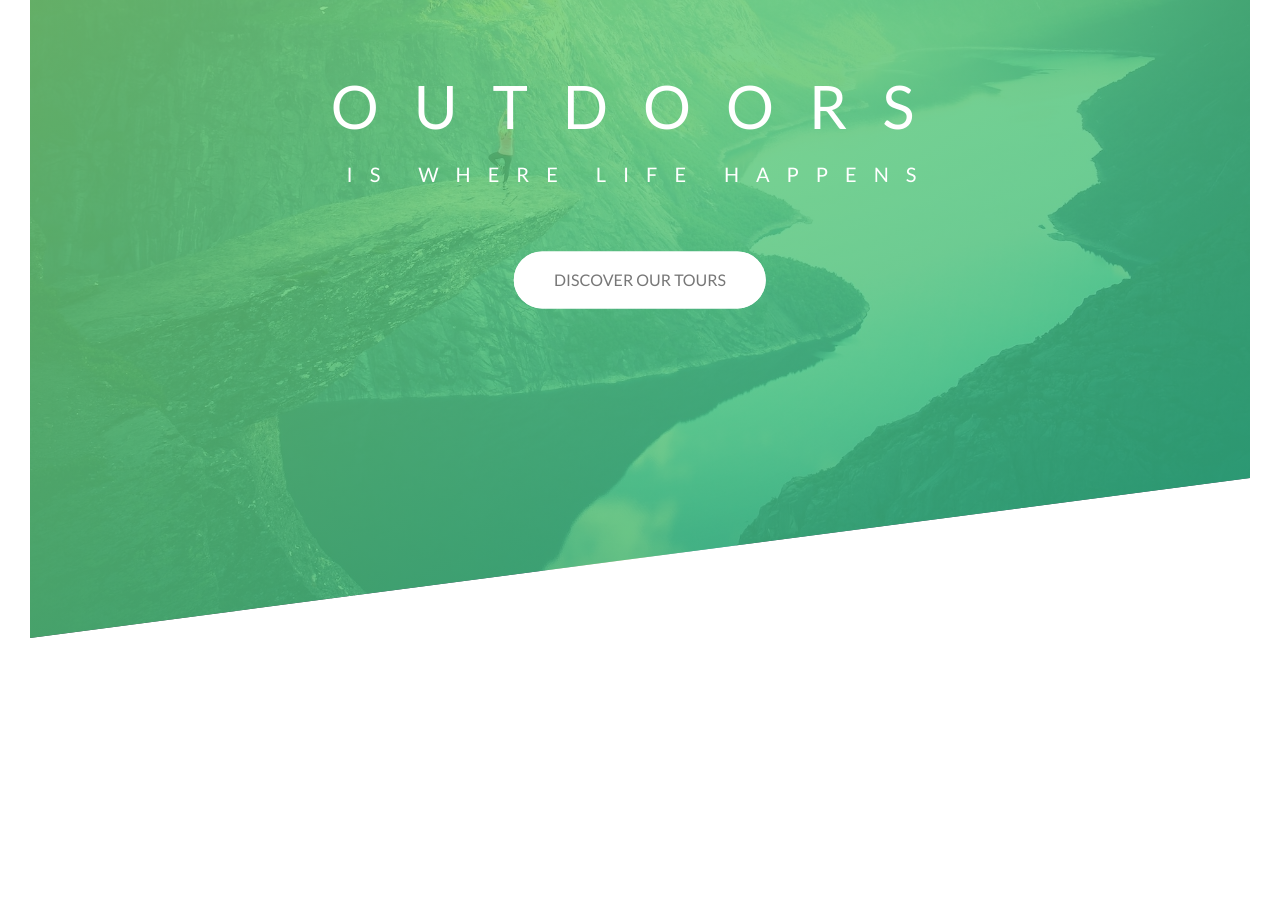
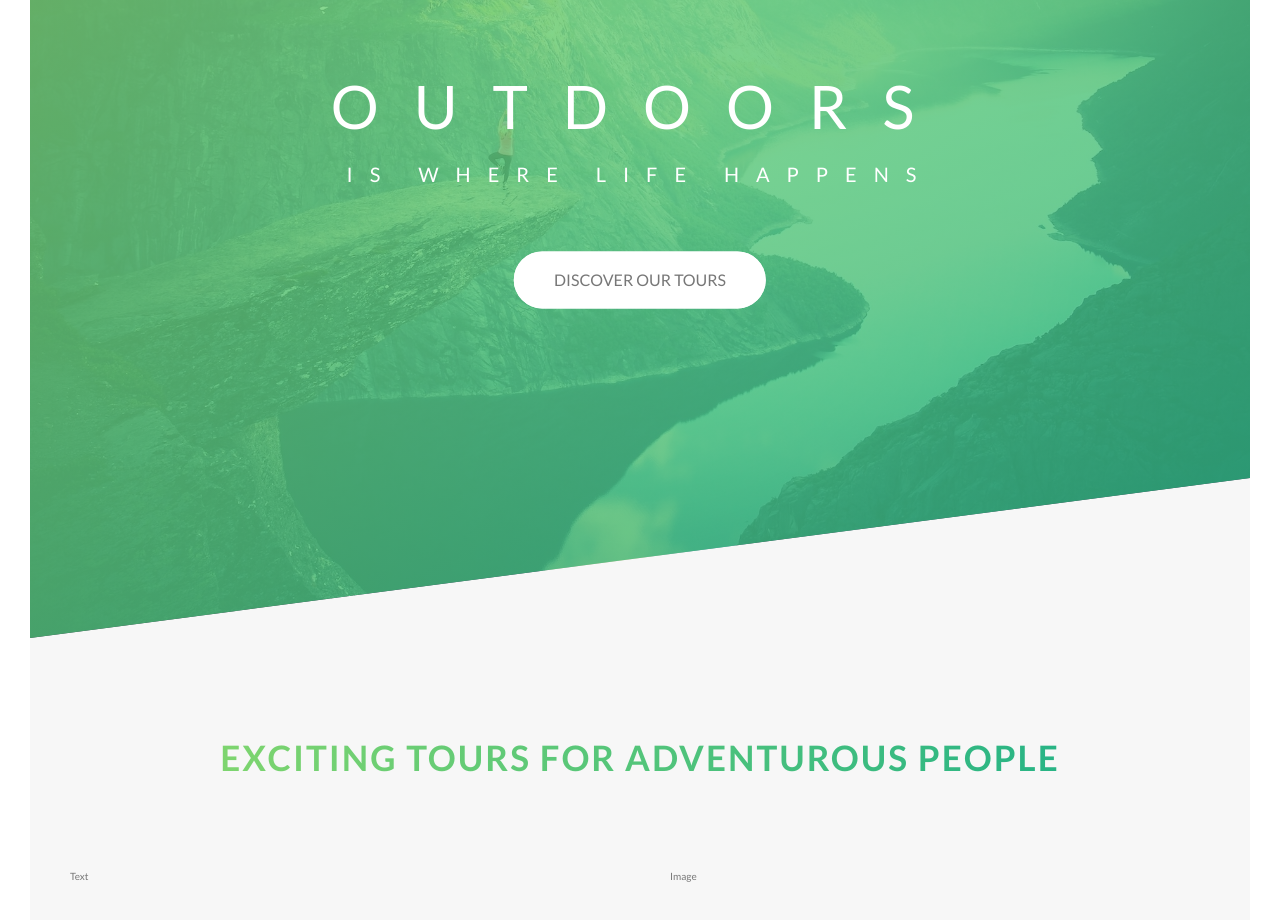
Before and after one commit to mwhitener/advanced-css-course, a website: page Natours/index.html in a window 1280 px wide. Shown: the part 152-1072 px from the top of the page. Before the commit the page ends 820 px from the top, so only its background shows below. Drawn offline with Linux system fonts and the light colour scheme.

Commit message:
starting about section

```diff
--- a/Natours/index.html
+++ b/Natours/index.html
@@ -30,6 +30,20 @@
         <a href="#" class="btn btn--white btn--animated">Discover our tours</a>
       </div>
     </header>
+    <main>
+      <section class="section-about">
+        <div class="u-center-text u-margin-bottom-8">
+          <h2 class="heading-secondary">
+            Exciting tours for adventurous people
+          </h2>
+        </div>
+
+        <div class="row">
+          <div class="col-1-of-2">Text</div>
+          <div class="col-1-of-2">Image</div>
+        </div>
+      </section>
+    </main>
     <!-- <section class="grid-test">
       <div class="row">
         <div class="col-1-of-2">Col 1 of 2</div>
--- a/Natours/sass/abstracts/_variables.scss
+++ b/Natours/sass/abstracts/_variables.scss
@@ -1,6 +1,8 @@
 $color-primary: #55c57a;
 $color-primary-light: #7ed56f;
 $color-primary-dark: #28b485;
+
+$color-gray-light-1: #f7f7f7;
 
 $color-grey-dark: #777;
 $color-white: #fff;
--- a/Natours/sass/base/_typography.scss
+++ b/Natours/sass/base/_typography.scss
@@ -35,3 +35,24 @@ body {
     animation-timing-function: ease-out;
   }
 }
+
+.heading-secondary {
+  font-size: 3.5rem;
+  text-transform: uppercase;
+  font-weight: 700;
+  display: inline-block;
+  background-image: linear-gradient(
+    to right,
+    $color-primary-light,
+    $color-primary-dark
+  );
+  -webkit-background-clip: text;
+  color: transparent;
+  letter-spacing: 0.2rem;
+  transition: all 0.2s;
+
+  &:hover {
+    transform: skewY(2deg) skewX(15deg) scale(1.1);
+    text-shadow: 0.5rem 1rem 2rem rgba($color-black, 0.2);
+  }
+}
--- a/Natours/sass/base/_utilities.scss
+++ b/Natours/sass/base/_utilities.scss
@@ -0,0 +1,9 @@
+// Text Center Container
+.u-center-text {
+  text-align: center;
+}
+
+// 8rem Bottom Margin
+.u-margin-bottom-8 {
+  margin-bottom: 8rem;
+}
--- a/Natours/sass/layouts/_grid.scss
+++ b/Natours/sass/layouts/_grid.scss
@@ -1,6 +1,5 @@
 .row {
   max-width: $grid-width; //want to use max-width so that it is able to adjust its size and stay constrained.
-  background-color: #eee;
   margin: 0 auto;
   @include clearfix;
 
@@ -9,7 +8,6 @@
   }
 
   [class^="col-"] {
-    background-color: orange;
     float: left;
 
     &:not(:last-child) {
--- a/Natours/sass/pages/_home.scss
+++ b/Natours/sass/pages/_home.scss
@@ -0,0 +1,6 @@
+// About Section
+.section-about {
+  background-color: $color-gray-light-1;
+  padding: 25rem 0;
+  margin-top: -20vh;
+}
```
Also changed, not shown: Natours/css/style.css.
